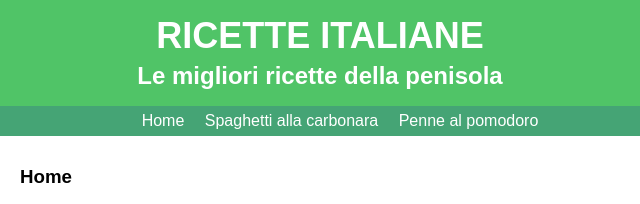
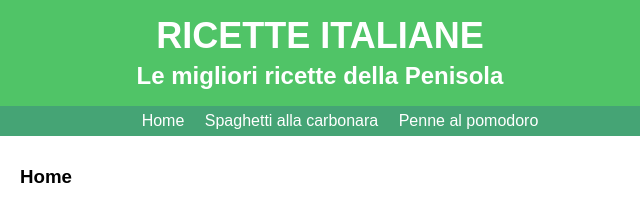
Before and after one commit to HalexS2/LacerbaRicetteItaliane, a plain HTML site: page index.html in a window 1280 px wide. Shown: the top 204 px of the page, 320-960 px from the left. Drawn offline with Linux system fonts and the light colour scheme.

Commit message:
Update index.html

```diff
--- a/index.html
+++ b/index.html
@@ -10,7 +10,7 @@
     <div id="header">
         <a href="index.html" id="head">
             <h1>Ricette Italiane</h1>
-            <h2>Le migliori ricette della penisola</h2>
+            <h2>Le migliori ricette della Penisola</h2>
         </a>
         <ul id="nav">
             <li><a href="index.html">Home</a></li>
```
